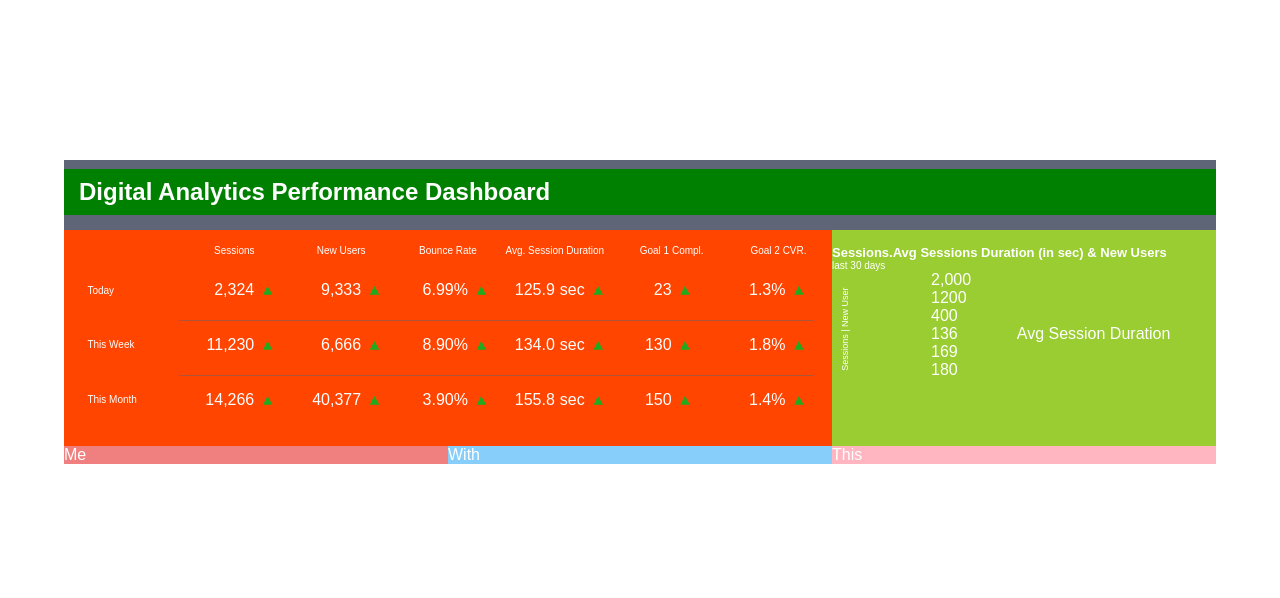
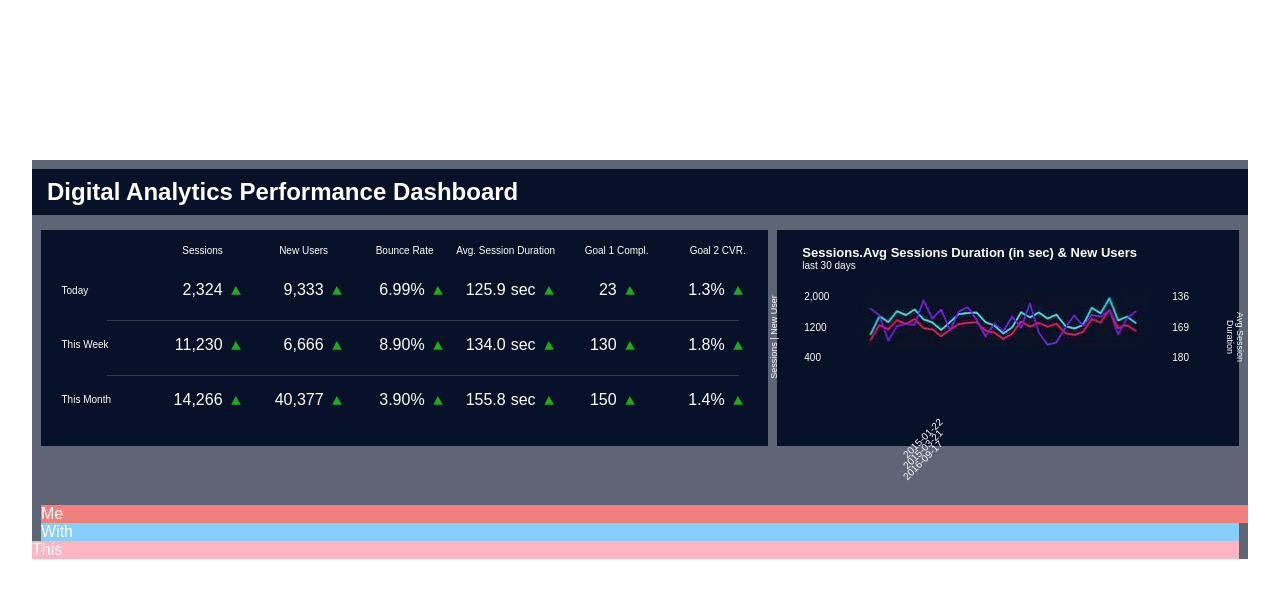
Before and after one commit to major6977/data-chart, a plain HTML site: page index.html in a window 1280 px wide. Drawn offline with Linux system fonts and the light colour scheme.

Commit message:
added data chart, id's in css.

```diff
--- a/index.html
+++ b/index.html
@@ -151,24 +151,42 @@
           <div>1200</div>
           <div> 400</div>
         </div>
-        <div class="squiggly-lines"></div>
-        <div class="cont-c-num">
+
+        <div class="squiggly-lines"><img src="chart=img.jpeg" alt="">
+          <div class="dates">
+            <div>
+              2015-01-22
+            </div>
+             <div>
+               2015-03-21
+             </div>
+              <div>
+                2016-09-17
+             </div>
+            </div>
+          </div>
+
+        <div class="cont-c-num2">
           <div>136</div>
           <div>169</div>
           <div>180</div>
         </div>
+
         <div class="sideway-text2">
-          <p>Avg Session Duration</p>
+          <p>Avg Session</p>
+          <p>Duration</p>
         </div>
       </div>
       </div>
     </div>
 
-    <div id="cont-def">
+
+    <!-- <div id="cont-def">  -->
           <div class="cont-d">Me</div>
           <div class="cont-e">With</div>
           <div class="cont-f">This</div>
         </div>
+        <!-- </div> -->
       </div>
 
     <script src="data-chart.js"></script>
--- a/style3.css
+++ b/style3.css
@@ -24,25 +24,15 @@ body {
 .full-wrap {
     background-color: #071228;
     color: white;
-    width: 90vw;
+    width: 95vw;
     margin: 20vh auto;
     position: relative;
-    /* display: grid; */
-    /* grid-template-rows: auto; */
-    /* grid-template-columns: repeat(3, 1fr); */
-    /* grid-template-rows: auto auto; */
+
 
 }
 
 .tri {
     clip-path: polygon(44% 0, 61% 29%, 29% 29%);
-    /*clip-path: polygon(46% 0, 63% 31%, 31% 31%);*/
-    /*clip-path: polygon(50% 0%, 46% 36%, 53% 36%);*/
-    /* grid-area: symbols;
-     /*position: relative; */
-     /* top: 20px;
-     right: 65px;
-     margin-top: 5px;*/
     height: 30px;
     width: 30px;
     margin-top:5px;
@@ -53,10 +43,11 @@ body {
     display: grid;
     grid-template-columns: repeat(3, 1fr);
     /* grid-column: 1 / span 3; */
-    grid-template-rows: auto;
+    grid-template-rows: auto auto;
+    border-bottom: 50px solid #5D6576;
     /* grid-column: 1 / end;
     margin-top: 45px; */
-    background-color: red;
+
 
 }
 .cont-a {
@@ -65,7 +56,7 @@ body {
     border-top: 9px solid #5D6576;
     border-bottom: 15px solid #5D6576;
      height: 70px;
-    background-color: green;
+    background-color: #071228;
 
 }
 
@@ -79,19 +70,17 @@ body {
     display: flex;
     grid-column: 1 / span 2;
     justify-content: space-around;
-    /* display: grid;
-    position: relative;
-    font-size: small;
-    grid-template-columns: repeat(7, 1fr);
-    grid-template-rows: repeat(1, 1fr); */
-    background-color: orangered;
+    border-right: 9px solid #5D6576;
+    border-left: 9px solid #5D6576;
+    border-bottom: 9px solid #5D6576;
+
 }
 
 #border1 {
 position: absolute;
 border-top: 1px solid #5D6576;
-left: 115px;
-width: 55%;
+left: 75px;
+width: 52%;
 top: 160px;
 opacity: .5;
 }
@@ -99,10 +88,10 @@ opacity: .5;
 position: absolute;
 border-top: 1px solid #5D6576;
 text-align: center;
-left: 115px;
+left: 75px;
 opacity: .5;
 top: 215px;
-width: 55%;
+width: 52%;
 }
 .title {
     width: 100px;
@@ -163,70 +152,122 @@ font-size: x-small;
 }
 
 .cont-c {
-    /* display: grid; */
-    background-color: yellowgreen;
-
-     /* grid-template-rows: repeat(3, 1fr); */
-    /* grid-column:  2 / span 3; */
-
+    border-right: 9px solid #5D6576;
+    border-bottom: 9px solid #5D6576;
 }
-
-/* .cont-c-title {
-    grid-column: 1 / span 5;
-} */
 
 .cont-c-title h2 {
     font-size: small;
     margin-top: 15px;
+    padding-left: 25px;
 }
+
 
 .cont-c-title p {
     font-size: x-small;
-}
-
-.sideway-text {
-    display: grid;
-    grid-template-columns: auto auto auto;
-    grid-template-rows: auto auto auto;
-}
-
-.sideway-text1 {
-    grid-row: 2 / span 1;
-    grid-column: 1 / span 1;
-    transform: rotate(-90deg);
-    font-size: xx-small;
-    text-align: right;
-    margin-left: -30px;
-}
-
-.cont-c-num {
-    grid-column: 2 / span 1;
+    padding-left: 25px;
 }
 
 
 
-#cont-def{
-     display: grid;
-     grid-template-columns: repeat(3, 1fr);
-    /* grid-template-rows: auto;  */
-    /* display: flex; */
-    /* grid-row: 3 / span 4; */
-    background-color: aqua;
+.sideway-text {
+    display: grid;
+    grid-template-columns: auto auto auto auto auto;
+    grid-template-rows: auto auto auto;
+    padding-top: 20px;
 
 }
 
+.sideway-text1 {
+    position: relative;
+    grid-row: 2 / span 1;
+    grid-column: 1 / span 1;
+    transform: rotate(-90deg);
+    width: 85px;
+    font-size: xx-small;
+    text-align: center;
+    right: 5px;
+    /* margin-left: -30px; */
+}
+
+.cont-c-num div {
+    font-size: x-small;
+}
+
+.sideway-text2 {
+    position: relative;
+    grid-row: 2 / span 1;
+    grid-column: 5 / span 1;
+    transform: rotate(90deg);
+    font-size: xx-small;
+    text-align: center;
+    left: -15px;
+    width: 50px;
+
+    /* margin-right: -30px; */
+}
+
+.cont-c-num {
+    display: grid;
+    position: relative;
+    justify-content: space-between;
+    right: 58px;
+    grid-column: 2 / span 1;
+    grid-row: 2 / span 1;
+}
+
+.squiggly-lines {
+    position: relative;
+    right: 24px;
+    grid-column: 3 / span 1;
+    grid-row: 2 / span 1;
+}
+
+/* .squiggly-lines img {
+    width: 95%;
+} */
+
+.dates div {
+    display: flex;
+    transform: rotate(-45deg);
+    font-size: x-small;
+}
+.cont-c-num2 {
+    display: grid;
+    justify-content: space-between;
+    grid-column: 4 / span 1;
+    grid-row: 2 / span 1;
+
+}
+
+.cont-c-num2 div {
+    font-size: x-small;
+}
+
+/* #cont-def{
+     display: grid;
+     grid-template-columns: repeat(3, 1fr);
+    border-top: 9px solid #5D6576;
+    background-color: aqua;
+
+} */
+
 .cont-d {
-    /* grid-column: 1 / span 2; */
-    /* grid-row: 2 / span 1; */
+    grid-column: 1 / span 2;
+    grid-row: 2 / span 1;
+    border-left: 9px solid #5D6576;
     background-color: lightcoral;
 }
 .cont-e {
-    /* grid-column: 2 / span 3; */
-    /* grid-row: 2 / span 1; */
+     grid-column: 2 / span 1;
+     grid-row: 2 / span 1;
+     border-left: 9px solid #5D6576;
+     border-right: 9px solid #5D6576;
     background-color: lightskyblue;
 }
 .cont-f {
-    /* grid-column: 3 / span 4; */
-    /* grid-row: 2 / span 1; */
+     grid-column: 3 / span 4;
+     grid-row: 2 / span 1;
+     border-right: 9px solid #5D6576;
     background-color: lightpink;
 }
```
Also changed, not shown: chart=img.jpeg (added).
